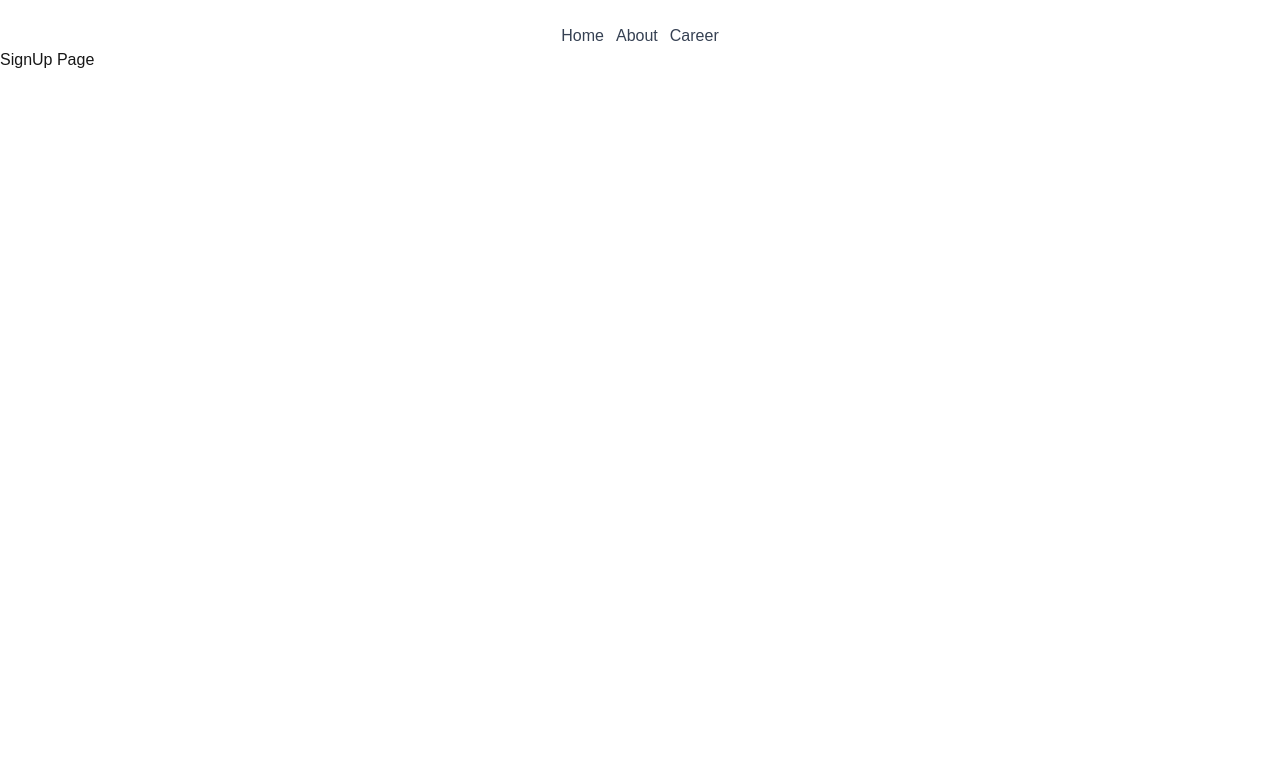
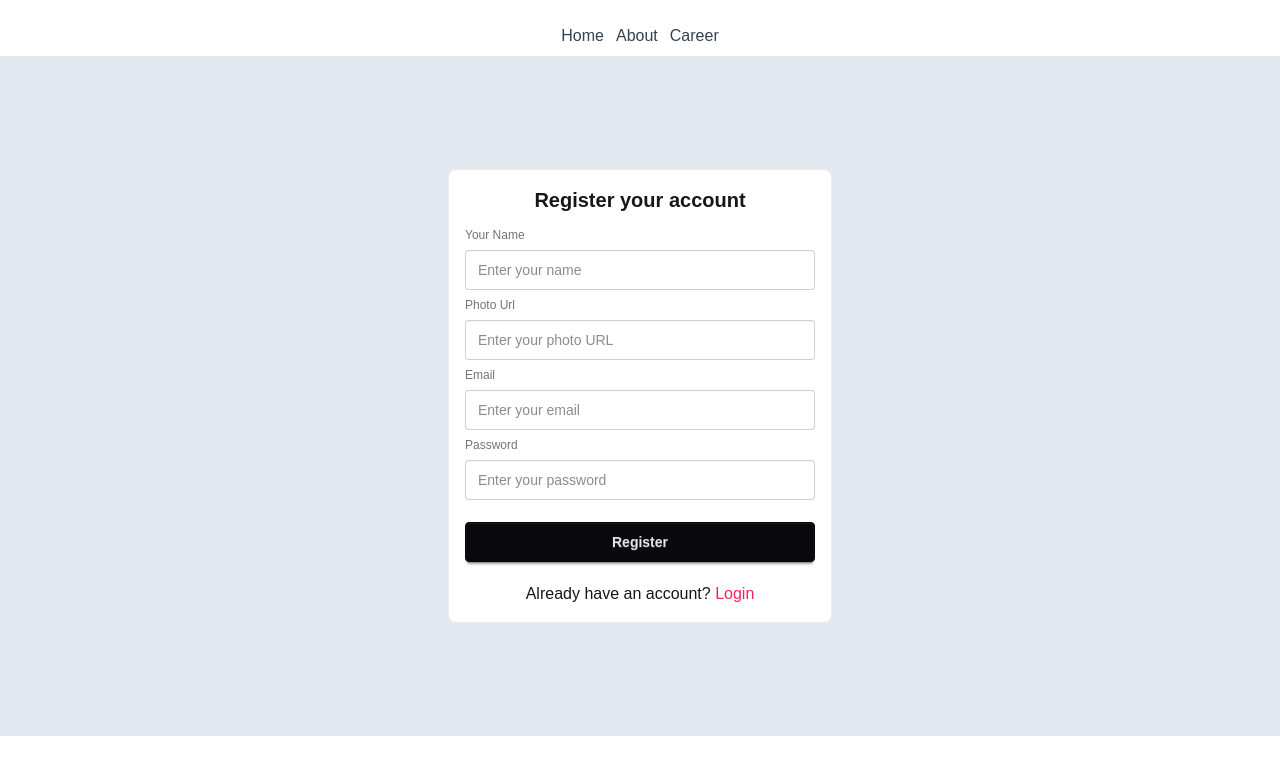
Before and after one commit to modina-khusbu-priya553/dragon-news, a Next.js app: page /register in a window 1280 px wide. Shown: the top 774 px of the page. Built offline with nearby package versions, Linux system fonts and the light colour scheme.

Commit message:
Design Login and Register page and add react hook form

```diff
--- a/package.json
+++ b/package.json
@@ -9,11 +9,13 @@
     "lint": "eslint"
   },
   "dependencies": {
+    "better-auth": "^1.6.23",
     "date-fns": "^4.4.0",
     "next": "16.2.9",
     "react": "19.2.4",
     "react-dom": "19.2.4",
     "react-fast-marquee": "^1.6.5",
+    "react-hook-form": "^7.81.0",
     "react-icons": "^5.7.0"
   },
   "devDependencies": {
--- a/src/app/(auth)/login/page.jsx
+++ b/src/app/(auth)/login/page.jsx
@@ -1,9 +1,46 @@
+"use client";
+import Link from 'next/link';
 import React from 'react';
+import { useForm } from "react-hook-form";
 
 const LoginPage = () => {
+    const { register, handleSubmit, formState: { errors } } = useForm();
+
+
+    const handleLogin = (data) => {console.log(data)}
     return (
-        <div>
-            <h2>This is Login Page</h2>
+        <div className="flex justify-center items-center h-[85vh] container mx-auto bg-slate-200 my-2">
+            <div className="bg-white p-4 rounded-box border-base-300 border w-96">
+                <h2 className="text-xl font-bold mb-2 text-center">Login with your account</h2>
+
+                <form onSubmit={handleSubmit(handleLogin)}>
+                    <fieldset className="fieldset">
+
+
+                    <label className="label">Email</label>
+                    <input
+                        type="email"
+                        {...register("email", { required: "Email is required" })}
+                        className="input w-full" placeholder="Enter your email" />
+                    {errors.email && <p className="text-red-500">{errors.email.message}</p>}
+
+                    <label className="label">Password</label>
+                    <input
+                        type="password"
+                        {...register("password", { required: "Password is required" })}
+                        className="input w-full"
+                        placeholder="Enter your password" />
+                    {errors.password && <p className="text-red-500">{errors.password.message}</p>}
+
+
+                    <button className="btn btn-neutral mt-4 w-full">Login</button>
+                    </fieldset>
+                </form>
+                <p className="text-center mt-4">
+                    Don&apos;t have an account? <Link href="/register" className="text-rose-500 hover:underline">Register</Link>
+                </p>
+
+            </div>
         </div>
     );
 };
--- a/src/app/(auth)/register/page.jsx
+++ b/src/app/(auth)/register/page.jsx
@@ -1,9 +1,65 @@
+"use client";
+import Link from 'next/link';
 import React from 'react';
+import { useForm } from "react-hook-form";
 
 const RegisterPage = () => {
+    const { register, handleSubmit, formState: { errors } } = useForm();
+
+    const handleRegister = (data) => {
+        const { name, photoUrl, email, password } = data;
+
+        console.log("Name:", name);
+        console.log(data);
+    }
+
+
     return (
-        <div>
-            <h2>SignUp Page</h2>
+        <div className="flex justify-center items-center h-[85vh] container mx-auto bg-slate-200 my-2">
+            <div className="bg-white p-4 rounded-box border-base-300 border w-96">
+                <h2 className="text-xl font-bold mb-2 text-center">Register your account</h2>
+
+                <form onSubmit={handleSubmit(handleRegister)}>
+                    <fieldset className="fieldset">
+                        <label className="label">Your Name</label>
+                    <input
+                        type="text"
+                        {...register("name", { required: "Name is required" })}
+                        className="input w-full" placeholder="Enter your name" />
+                    {errors.name && <p className="text-red-500">{errors.name.message}</p>}
+
+                    <label className="label">Photo Url</label>
+                    <input
+                        type="text"
+                        {...register("photoUrl", { required: "Photo URL is required" })}
+                        className="input w-full" placeholder="Enter your photo URL" />
+                    {errors.photoUrl && <p className="text-red-500">{errors.photoUrl.message}</p>}
+
+
+                    <label className="label">Email</label>
+                    <input
+                        type="email"
+                        {...register("email", { required: "Email is required" })}
+                        className="input w-full" placeholder="Enter your email" />
+                    {errors.email && <p className="text-red-500">{errors.email.message}</p>}
+
+                    <label className="label">Password</label>
+                    <input
+                        type="password"
+                        {...register("password", { required: "Password is required" })}
+                        className="input w-full"
+                        placeholder="Enter your password" />
+                    {errors.password && <p className="text-red-500">{errors.password.message}</p>}
+
+
+                    <button className="btn btn-neutral mt-4 w-full">Register</button>
+                    </fieldset>
+                </form>
+                <p className="text-center mt-4">
+                    Already have an account? <Link href="/login" className="text-rose-500 hover:underline">Login</Link>
+                </p>
+
+            </div>
         </div>
     );
 };
```
Also changed, not shown: 1 other file (tests, documents, lock files or other folders).
